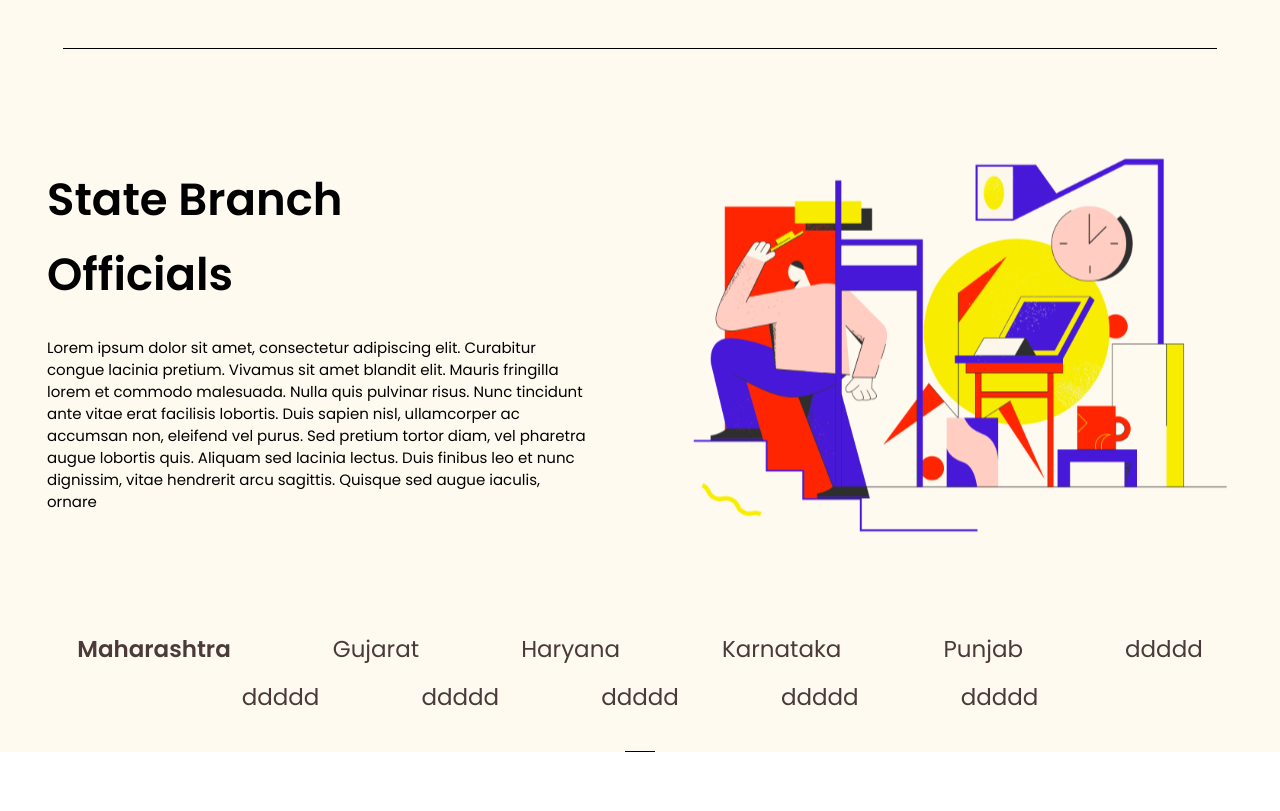
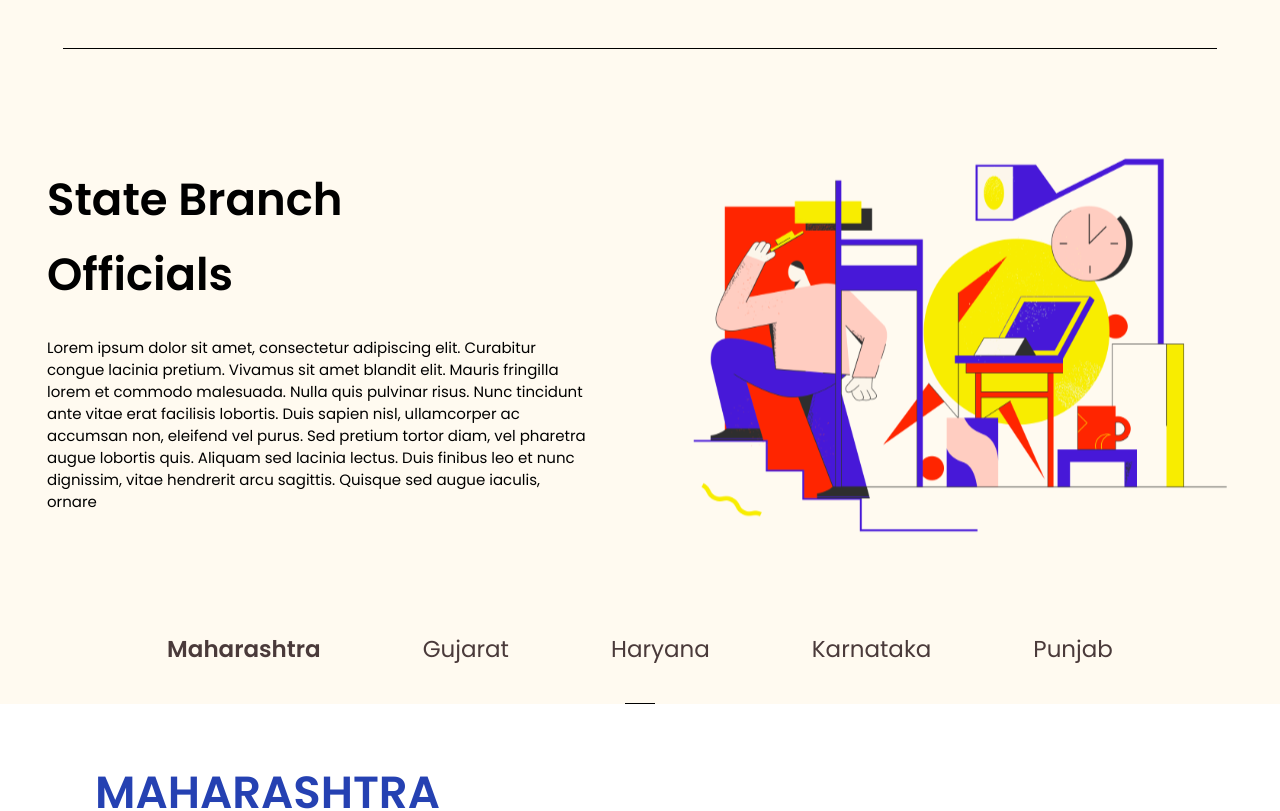
Before and after one commit to Srush-Ray/Doctors, a React (Create React App) app in the folder doctors/: page /statebranchofficials in a window 1280 px wide. Shown: the top 811 px of the page. Built offline with nearby package versions, Linux system fonts and the light colour scheme.

Commit message:
done state branch

```diff
--- a/doctors/src/StateBranchOfficial/StateBranchOfficial.js
+++ b/doctors/src/StateBranchOfficial/StateBranchOfficial.js
@@ -146,48 +146,6 @@ class StateBranchOfficials extends React.Component {
                   {state}
                 </button>
               ))}
-              <button
-                type="button"
-                class="btn btn-link StateBranchOfficials__btn"
-                onClick={this.changeState}
-              >
-                ddddd
-              </button>
-              <button
-                type="button"
-                class="btn btn-link StateBranchOfficials__btn"
-                onClick={this.changeState}
-              >
-                ddddd
-              </button>
-              <button
-                type="button"
-                class="btn btn-link StateBranchOfficials__btn"
-                onClick={this.changeState}
-              >
-                ddddd
-              </button>
-              <button
-                type="button"
-                class="btn btn-link StateBranchOfficials__btn"
-                onClick={this.changeState}
-              >
-                ddddd
-              </button>
-              <button
-                type="button"
-                class="btn btn-link StateBranchOfficials__btn"
-                onClick={this.changeState}
-              >
-                ddddd
-              </button>
-              <button
-                type="button"
-                class="btn btn-link StateBranchOfficials__btn"
-                onClick={this.changeState}
-              >
-                ddddd
-              </button>
             </div>
             {/* <BrowserRouter>
                 <div
```
